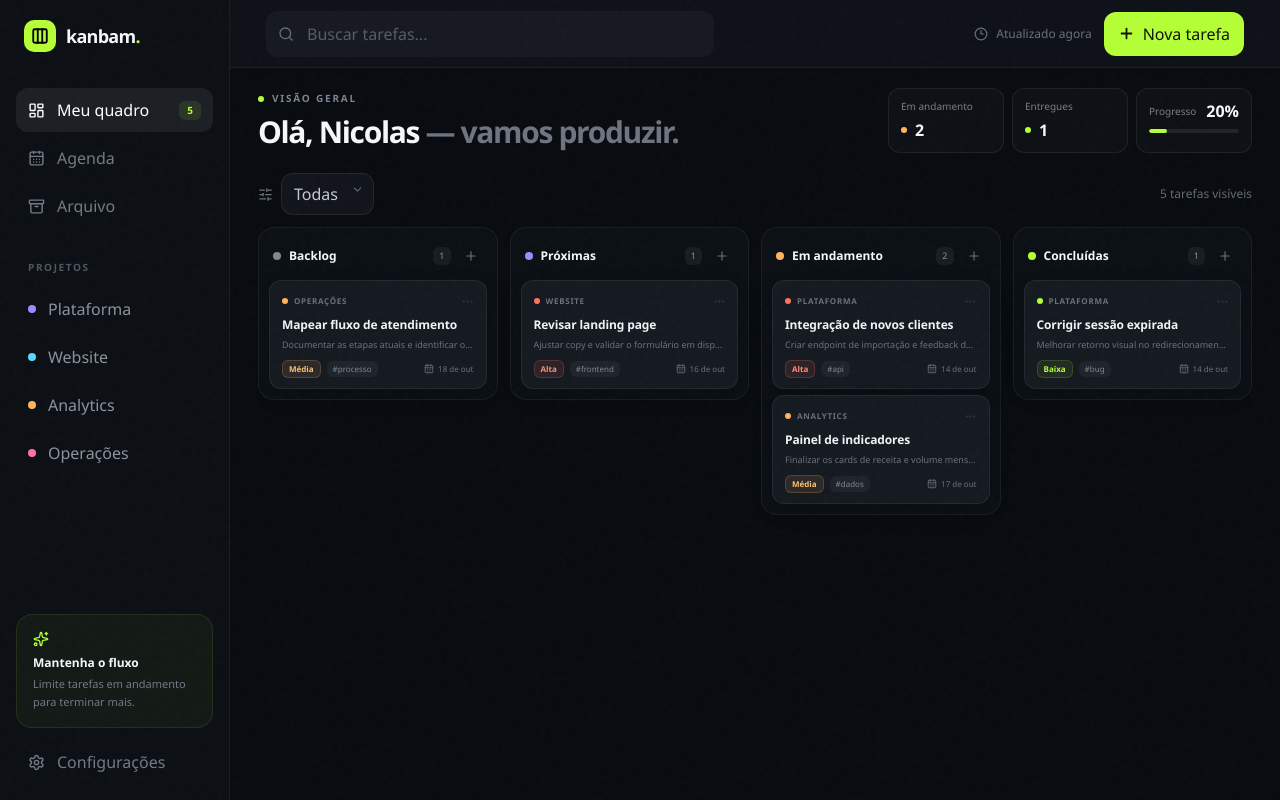
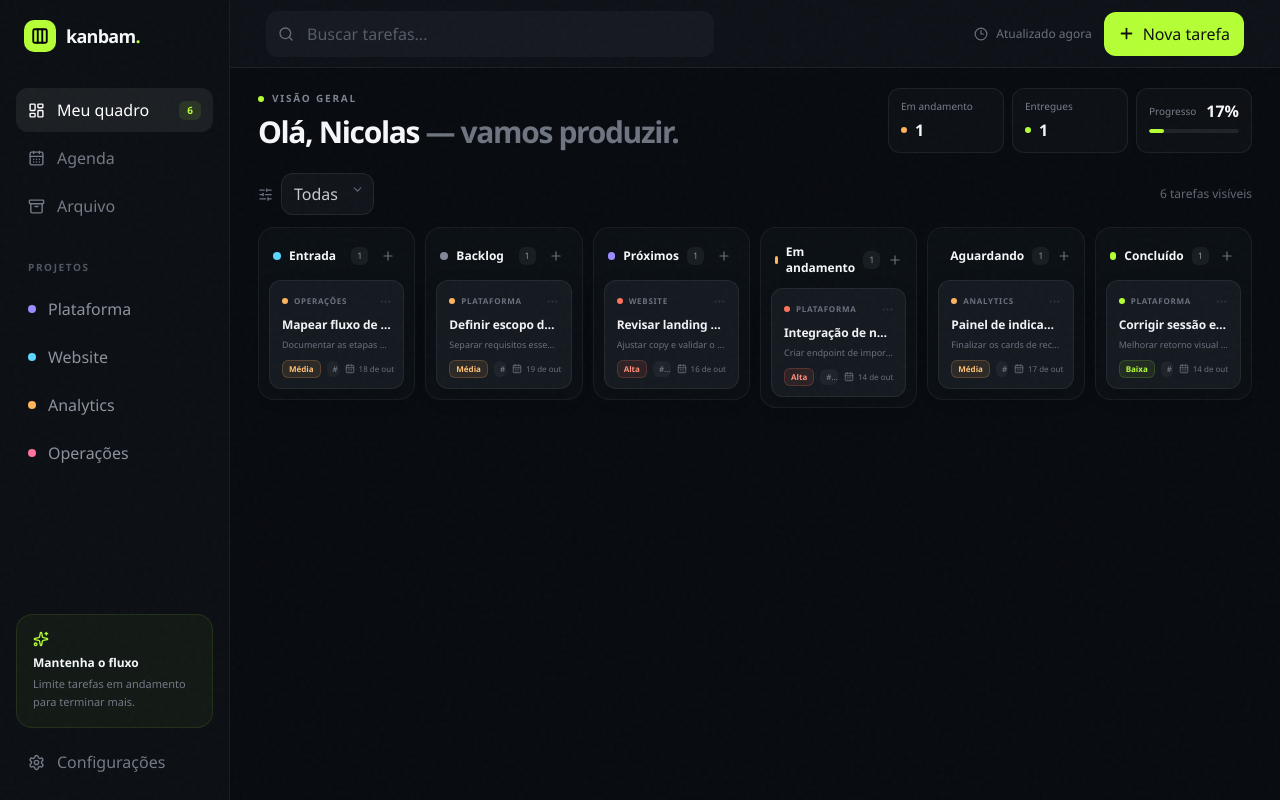
Before and after one commit to NicolasSnordio/kanbam_tool, a React (Vite) app: page / in a window 1280 px wide. Built offline with nearby package versions, Linux system fonts and the light colour scheme.

Commit message:
funcionalidade: alinha quadro ao fluxo de seis etapas

```diff
--- a/src/App.jsx
+++ b/src/App.jsx
@@ -7,17 +7,20 @@ import {
 } from 'lucide-react'
 
 const COLUMNS = [
+  { id: 'inbox', title: 'Entrada', color: '#5cd6ff' },
   { id: 'backlog', title: 'Backlog', color: '#818895' },
-  { id: 'next', title: 'Próximas', color: '#9c8cff' },
+  { id: 'next', title: 'Próximos', color: '#9c8cff' },
   { id: 'doing', title: 'Em andamento', color: '#ffb45c' },
-  { id: 'done', title: 'Concluídas', color: '#b5ff36' },
+  { id: 'waiting', title: 'Aguardando', color: '#ff729d' },
+  { id: 'done', title: 'Concluído', color: '#b5ff36' },
 ]
 
 const SEED_TASKS = [
-  { id: 't1', title: 'Mapear fluxo de atendimento', description: 'Documentar as etapas atuais e identificar os maiores gargalos.', status: 'backlog', priority: 'Média', project: 'Operações', dueDate: '2026-10-18', tags: ['processo'] },
+  { id: 't1', title: 'Mapear fluxo de atendimento', description: 'Documentar as etapas atuais e identificar os maiores gargalos.', status: 'inbox', priority: 'Média', project: 'Operações', dueDate: '2026-10-18', tags: ['processo'] },
+  { id: 't6', title: 'Definir escopo do módulo', description: 'Separar requisitos essenciais das melhorias futuras.', status: 'backlog', priority: 'Média', project: 'Plataforma', dueDate: '2026-10-19', tags: ['planejamento'] },
   { id: 't2', title: 'Revisar landing page', description: 'Ajustar copy e validar o formulário em dispositivos móveis.', status: 'next', priority: 'Alta', project: 'Website', dueDate: '2026-10-16', tags: ['frontend', 'ui'] },
   { id: 't3', title: 'Integração de novos clientes', description: 'Criar endpoint de importação e feedback de progresso.', status: 'doing', priority: 'Alta', project: 'Plataforma', dueDate: '2026-10-14', tags: ['api'] },
-  { id: 't4', title: 'Painel de indicadores', description: 'Finalizar os cards de receita e volume mensal.', status: 'doing', priority: 'Média', project: 'Analytics', dueDate: '2026-10-17', tags: ['dados'] },
+  { id: 't4', title: 'Painel de indicadores', description: 'Finalizar os cards de receita e volume mensal.', status: 'waiting', priority: 'Média', project: 'Analytics', dueDate: '2026-10-17', tags: ['dados'] },
   { id: 't5', title: 'Corrigir sessão expirada', description: 'Melhorar retorno visual no redirecionamento para login.', status: 'done', priority: 'Baixa', project: 'Plataforma', dueDate: '2026-10-14', tags: ['bug'] },
 ]
 
@@ -105,7 +108,7 @@ function App() {
       <Sidebar open={sidebarOpen} onClose={() => setSidebarOpen(false)} taskCount={tasks.length} view={view} onView={setView} />
 
       <main className="lg:pl-[230px] min-h-screen">
-        <Header onMenu={() => setSidebarOpen(true)} query={query} setQuery={setQuery} onNew={() => setModal({ status: 'backlog' })} />
+        <Header onMenu={() => setSidebarOpen(true)} query={query} setQuery={setQuery} onNew={() => setModal({ status: 'inbox' })} />
 
         {view === 'board' ? <div className="px-4 pb-5 pt-5 sm:px-6 lg:px-7">
           <section className="intro-item mb-5 flex flex-col gap-4 opacity-0 xl:flex-row xl:items-center xl:justify-between">
@@ -140,14 +143,14 @@ function App() {
           </section>
 
           <div className="scrollbar-hidden overflow-x-auto pb-10">
-            <section className="grid min-w-[760px] grid-cols-4 items-start gap-3">
+            <section className="grid min-w-[840px] grid-cols-6 items-start gap-2.5">
               {COLUMNS.map((column) => (
                 <KanbanColumn key={column.id} column={column} tasks={filtered.filter((task) => task.status === column.id)} draggedId={draggedId}
                   onDragStart={setDraggedId} onDrop={moveTask} onNew={() => setModal({ status: column.id })} onEdit={setModal} />
               ))}
             </section>
           </div>
-        </div> : <CalendarView tasks={filtered} priority={priority} setPriority={setPriority} onEdit={setModal} onNew={(dueDate) => setModal({ status: 'backlog', dueDate })} />}
+        </div> : <CalendarView tasks={filtered} priority={priority} setPriority={setPriority} onEdit={setModal} onNew={(dueDate) => setModal({ status: 'inbox', dueDate })} />}
       </main>
       {modal && <TaskModal task={modal} onClose={() => setModal(null)} onSave={saveTask} onDelete={modal.id ? deleteTask : null} />}
     </div>
```
Also changed, not shown: 1 other file (tests, documents, lock files or other folders).
